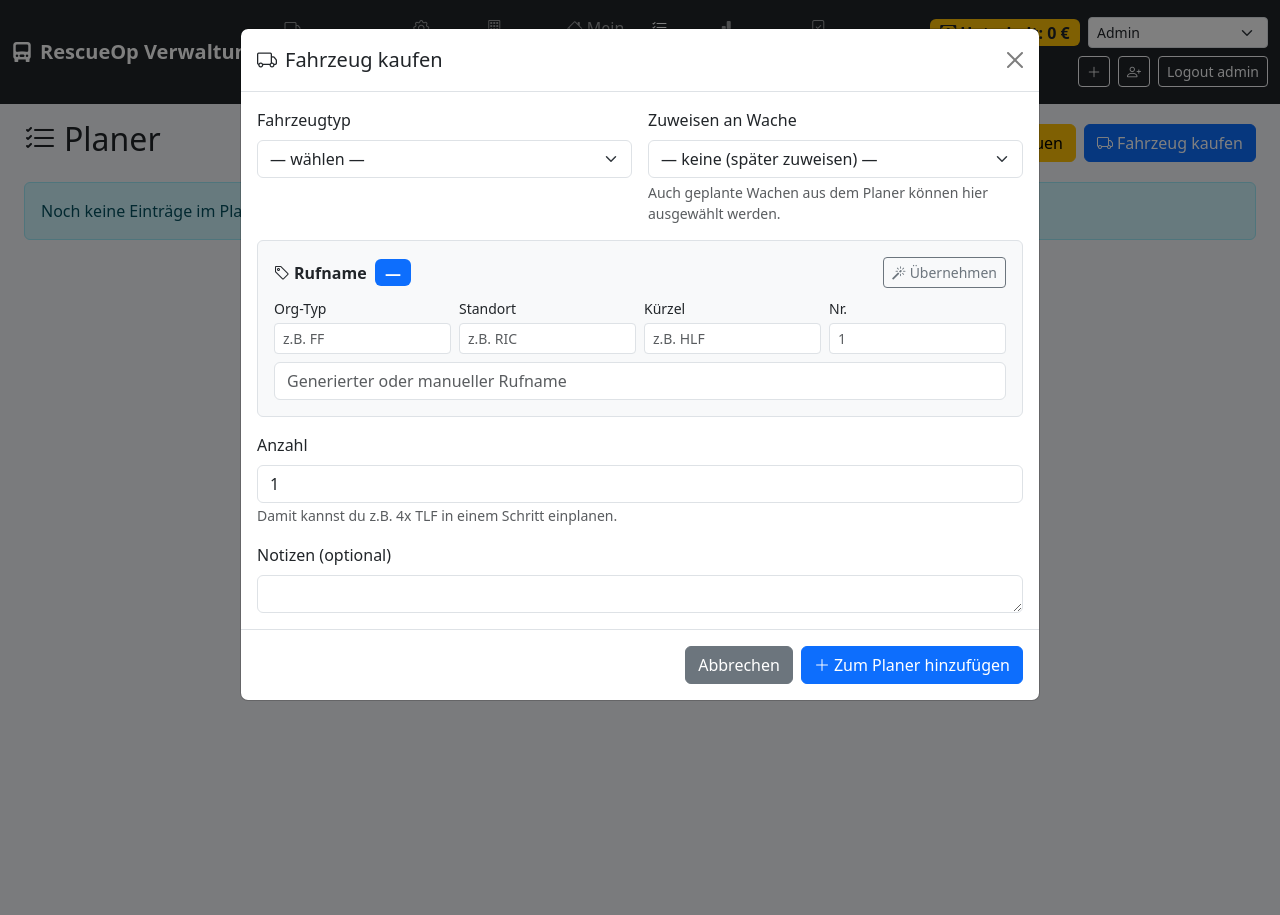
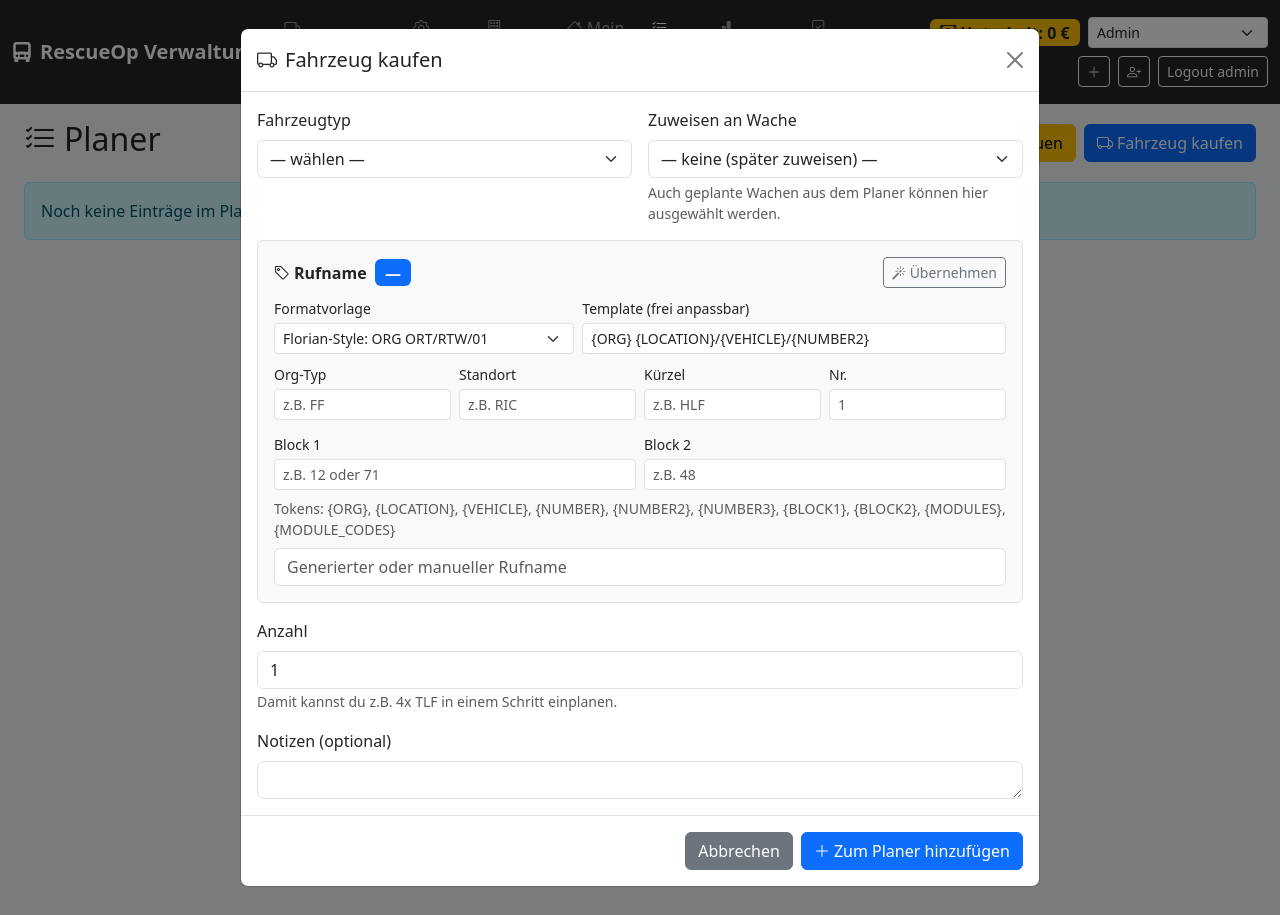
Before and after one commit to ScoreNow-EU/rescueop-verwaltung, a Flask app: page /planner in a window 1280 px wide, after a click on "Fahrzeug kaufen". Run offline with Flask 3, Linux system fonts and the light colour scheme; a user stored in the database is signed in; data comes from the database, SQL or seed files in the repository; data that the repository does not hold is empty; some libraries are stand-ins or nearby versions.

Commit message:
Add flexible token-based vehicle naming presets and custom templates

```diff
--- a/app/templates/planner.html
+++ b/app/templates/planner.html
@@ -439,6 +439,24 @@
                             <i class="bi bi-magic me-1"></i>Übernehmen
                         </button>
                     </div>
+                    <div class="row g-2 mb-2">
+                        <div class="col-md-5">
+                            <label class="form-label small mb-1">Formatvorlage</label>
+                            <select class="form-select form-select-sm" id="vehNamingPreset">
+                                <option value="{ORG}-{LOCATION}-{VEHICLE}{NUMBER}">Klassisch: ORG-ORT-HLF1</option>
+                                <option value="{ORG} {LOCATION}/{VEHICLE}/{NUMBER2}" selected>Florian-Style: ORG ORT/RTW/01</option>
+                                <option value="{VEHICLE}/{NUMBER2}">Kurz: NEF/01</option>
+                                <option value="{ORG} {LOCATION} {BLOCK1}/{NUMBER}">Rotkreuz-Style: ORG ORT 71/1</option>
+                                <option value="{ORG} {BLOCK1}/{VEHICLE}/{NUMBER2}">Leitstellenblock: ORG 12/GW-AS/01</option>
+                                <option value="{BLOCK1}-{BLOCK2}-{NUMBER2}">Numerisch: 01-48-12</option>
+                            </select>
+                        </div>
+                        <div class="col-md-7">
+                            <label class="form-label small mb-1">Template (frei anpassbar)</label>
+                            <input type="text" class="form-control form-control-sm" id="vehNamingTemplate"
+                                   value="{ORG} {LOCATION}/{VEHICLE}/{NUMBER2}">
+                        </div>
+                    </div>
                     <div class="row g-2">
                         <div class="col-3">
                             <label class="form-label small mb-1">Org-Typ</label>
@@ -456,6 +474,19 @@
                             <label class="form-label small mb-1">Nr.</label>
                             <input type="number" class="form-control form-control-sm" id="vehNamingNr" min="1" placeholder="1">
                         </div>
+                    </div>
+                    <div class="row g-2 mt-1">
+                        <div class="col-6">
+                            <label class="form-label small mb-1">Block 1</label>
+                            <input type="text" class="form-control form-control-sm" id="vehNamingBlock1" placeholder="z.B. 12 oder 71" maxlength="20">
+                        </div>
+                        <div class="col-6">
+                            <label class="form-label small mb-1">Block 2</label>
+                            <input type="text" class="form-control form-control-sm" id="vehNamingBlock2" placeholder="z.B. 48" maxlength="20">
+                        </div>
+                    </div>
+                    <div class="form-text mt-2">
+                        Tokens: {ORG}, {LOCATION}, {VEHICLE}, {NUMBER}, {NUMBER2}, {NUMBER3}, {BLOCK1}, {BLOCK2}, {MODULES}, {MODULE_CODES}
                     </div>
                     <div id="namingHints" class="mt-2"></div>
                     <div class="mt-2">
@@ -702,21 +733,83 @@ function initPlannerPage() {
     const vehNamingLocDiv = document.getElementById('vehNamingLocDiv');
     const vehNamingAbbr = document.getElementById('vehNamingAbbr');
     const vehNamingNr = document.getElementById('vehNamingNr');
+    const vehNamingBlock1 = document.getElementById('vehNamingBlock1');
+    const vehNamingBlock2 = document.getElementById('vehNamingBlock2');
+    const vehNamingPreset = document.getElementById('vehNamingPreset');
+    const vehNamingTemplate = document.getElementById('vehNamingTemplate');
     const namingPreview = document.getElementById('namingPreview');
     const namingHints = document.getElementById('namingHints');
     const vehicleNickname = document.getElementById('vehicleNickname');
 
+    function padNumber(raw, width) {
+        const num = parseInt(raw || '0', 10);
+        if (!num || num < 0) {
+            return '';
+        }
+        return String(num).padStart(width, '0');
+    }
+
+    function moduleCode(name) {
+        const txt = (name || '').trim();
+        if (!txt) {
+            return '';
+        }
+        const compact = txt.replace(/\s+/g, '').toUpperCase();
+        if (compact.includes('-') || compact.includes('/')) {
+            return compact;
+        }
+        const words = txt.match(/[A-Za-z0-9]+/g) || [];
+        if (words.length > 1) {
+            return words.map(function(w) { return w[0].toUpperCase(); }).join('');
+        }
+        return compact;
+    }
+
+    function selectedModuleNames() {
+        return Array.from(document.querySelectorAll('.vehicle-mod-check:checked')).map(function(chk) {
+            const label = document.querySelector('label[for="' + chk.id + '"]');
+            if (!label) {
+                return '';
+            }
+            const copy = label.cloneNode(true);
+            copy.querySelectorAll('small').forEach(function(s) { s.remove(); });
+            return copy.textContent.trim();
+        }).filter(Boolean);
+    }
+
     function buildVehicleName() {
+        const tpl = vehNamingTemplate ? vehNamingTemplate.value.trim() : '';
+        if (!tpl) {
+            return '';
+        }
         const org = vehNamingOrg ? vehNamingOrg.value.trim() : '';
         const loc = vehNamingLoc ? vehNamingLoc.value.trim() : '';
         const abbr = vehNamingAbbr ? vehNamingAbbr.value.trim() : '';
         const nr = vehNamingNr ? vehNamingNr.value.trim() : '';
+        const block1 = vehNamingBlock1 ? vehNamingBlock1.value.trim() : '';
+        const block2 = vehNamingBlock2 ? vehNamingBlock2.value.trim() : '';
+        const moduleNames = selectedModuleNames();
+        const moduleCodes = moduleNames.map(moduleCode).filter(Boolean);
         const noLoc = vehNamingLocDiv && vehNamingLocDiv.style.display === 'none';
-        const parts = [];
-        if (org) parts.push(org);
-        if (!noLoc && loc) parts.push(loc);
-        if (abbr || nr) parts.push(abbr + (nr || ''));
-        return parts.join('-');
+        const tokens = {
+            ORG: org,
+            LOCATION: noLoc ? '' : loc,
+            VEHICLE: abbr,
+            NUMBER: nr,
+            NUMBER2: padNumber(nr, 2),
+            NUMBER3: padNumber(nr, 3),
+            BLOCK1: block1,
+            BLOCK2: block2,
+            MODULES: moduleNames.join('/'),
+            MODULE_CODES: moduleCodes.join('-'),
+        };
+        let result = tpl.replace(/\{([A-Z0-9_]+)\}/g, function(match, key) {
+            return Object.prototype.hasOwnProperty.call(tokens, key) ? (tokens[key] || '') : match;
+        });
+        result = result.replace(/\s{2,}/g, ' ').trim();
+        result = result.replace(/\/\//g, '/').replace(/--/g, '-');
+        result = result.replace(/^[-/\s]+|[-/\s]+$/g, '');
+        return result;
     }
 
     function updateNamingPreview() {
@@ -732,10 +825,13 @@ function initPlannerPage() {
         const loc = wOpt ? (wOpt.dataset.loc || '') : '';
         const noLoc = wOpt ? (wOpt.dataset.noLoc === '1') : false;
         const abbr = tOpt ? (tOpt.dataset.abbr || '') : '';
+        const blockFromName = ((wacheName || '').match(/(\d{1,3})/) || [null, ''])[1];
         const orgDisplay = (noLoc && wacheName) ? wacheName : org;
         if (vehNamingOrg && orgDisplay) vehNamingOrg.value = orgDisplay;
         if (vehNamingLoc && !noLoc) vehNamingLoc.value = loc;
         if (vehNamingAbbr && abbr) vehNamingAbbr.value = abbr;
+        if (vehNamingBlock1 && !vehNamingBlock1.value.trim()) vehNamingBlock1.value = blockFromName || '';
+        if (vehNamingBlock2 && !vehNamingBlock2.value.trim() && /^\d+$/.test(loc || '')) vehNamingBlock2.value = loc;
         if (vehNamingLocDiv) vehNamingLocDiv.style.display = noLoc ? 'none' : '';
         if (noLoc && vehNamingLoc) vehNamingLoc.value = '';
         if (vehNamingNr && vehicleWacheSelect.value && vehicleTypeSelect.value) {
@@ -780,8 +876,18 @@ function initPlannerPage() {
         costDisplay.style.display = '';
         document.querySelectorAll('.vehicle-mod-check').forEach(function(checkbox) {
             checkbox.addEventListener('change', updateVehicleCost);
+            checkbox.addEventListener('change', updateNamingPreview);
         });
         updateVehicleCost();
+        updateNamingPreview();
+    }
+
+    if (vehNamingPreset && vehNamingTemplate) {
+        vehNamingPreset.addEventListener('change', function() {
+            vehNamingTemplate.value = vehNamingPreset.value;
+            updateNamingPreview();
+        });
+        vehNamingTemplate.addEventListener('input', updateNamingPreview);
     }
 
     if (vehicleTypeSelect) {
@@ -819,7 +925,7 @@ function initPlannerPage() {
         vehicleQuantity.addEventListener('input', updateVehicleCost);
     }
 
-    [vehNamingOrg, vehNamingLoc, vehNamingAbbr, vehNamingNr].forEach(function(el) {
+    [vehNamingOrg, vehNamingLoc, vehNamingAbbr, vehNamingNr, vehNamingBlock1, vehNamingBlock2].forEach(function(el) {
         if (el) el.addEventListener('input', updateNamingPreview);
     });
 
```
